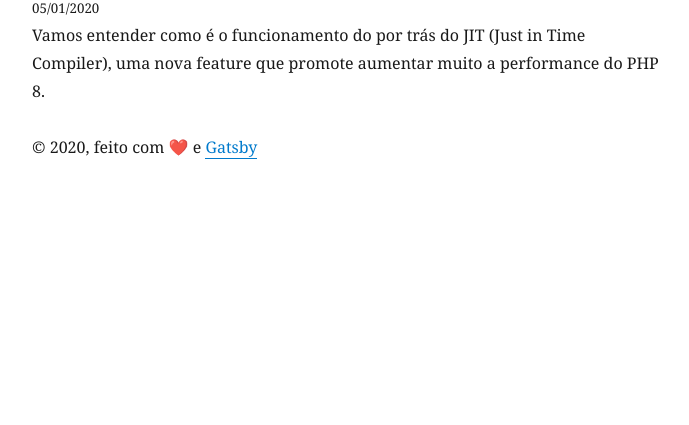
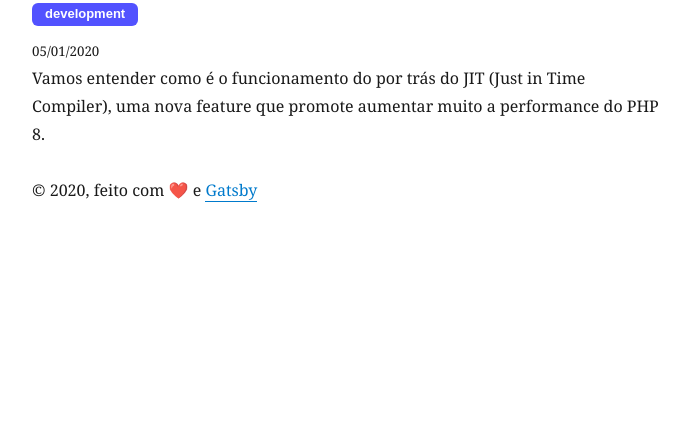
Before and after one commit to azeredogab/azeredogab.com, a Gatsby site: page / in a window 1280 px wide. Shown: the part 375-800 px from the top of the page, without its empty margins (293-982 px from the left). Built offline with nearby package versions, Linux system fonts and the light colour scheme; Gatsby itself is replaced by a stand-in of ours; some packages are replaced by stand-ins of ours.

Commit message:
Atualizando dependencias + adicionando tags

```diff
--- a/content/blog/php-8-e-a-entrada-do-JIT/index.md
+++ b/content/blog/php-8-e-a-entrada-do-JIT/index.md
@@ -3,6 +3,8 @@ title: PHP 8 e a entrada do JIT
 date: "2020-01-05T02:02:32.169Z"
 description: Vamos entender como é o funcionamento do por trás do JIT (Just in Time Compiler), uma nova feature que promote aumentar muito a performance do PHP 8.
 image: /php-8-e-a-entrada-do-JIT/facebook-share.jpg
+tags:
+    - development
 ---
 
 Se você é desenvolvedor PHP a algum tempo e gosta de acompanhar as novidades da linguagem, provavelmente já ouviu falar que o compilador JIT será adicionado no PHP 8. Se não ouviu, essa foi a [votação](https://wiki.php.net/rfc/jit#proposed_voting_choices) que tornou isso realidade. 90% dos core contributors votaram para essa feature entrasse no PHP 8. Desde o PHP 7 tivemos várias mudanças com o foco em aumento de perfomance, mas creio que esse seja um grande avanço na linguagem. Essa feature é bem grande e seu desenvolvimento foi iniciado a 2 anos atrás, sendo que ainda temos mais 1 ano até o lançamento do PHP 8. Nesse artigo vamos entrar um pouco no que teremos com esse novo avanço.
--- /dev/null
+++ b/src/components/tags.js
@@ -0,0 +1,51 @@
+import React from 'react'
+
+const getColor = (tag) => {
+    switch (tag) {
+        case 'development':
+            return {
+                background: '#5252ff',
+                text: '#FFFFFF'
+            }
+            break;
+        case 'cloud':
+            return {
+                background: '#e68b1a',
+                text: '#FFFFFF'
+            }
+            break;
+        default:
+            return {
+                background: '#5252ff',
+                text: '#FFFFFF'
+            }
+            break;
+    }
+
+}
+
+const TagsList = ({tags}) =>
+    <div style={{
+        display: 'flex',
+        fontFamily: 'Montserrat,sans-serif',
+        fontWeight: '600'
+    }}>
+        {tags.map((tag, index) => {
+            const color = getColor(tag)
+            return (<div style={{
+                background: color.background,
+                color: color.text,
+                padding: '0 13px',
+                fontSize: '13px',
+                margin: index > 0 ? '10px 0 10px 1%' : '10px 0',
+                borderRadius: '6px'
+
+            }}>
+                {tag}
+            </div>)
+        })}
+
+    </div>
+
+
+export default TagsList
--- a/src/pages/index.js
+++ b/src/pages/index.js
@@ -4,6 +4,7 @@ import { Link, graphql } from "gatsby"
 import Bio from "../components/bio"
 import Layout from "../components/layout"
 import SEO from "../components/seo"
+import TagsList from "../components/tags"
 import { rhythm } from "../utils/typography"
 
 class BlogIndex extends React.Component {
@@ -33,6 +34,7 @@ class BlogIndex extends React.Component {
                     {title}
                   </Link>
                 </h3>
+                <TagsList tags={node.frontmatter.tags || []}/>
                 <small>{node.frontmatter.date}</small>
               </header>
               <section>
@@ -70,6 +72,7 @@ export const pageQuery = graphql`
             date(formatString: "DD/MM/YYYY")
             title
             description
+            tags
           }
         }
       }
--- a/src/templates/blog-post.js
+++ b/src/templates/blog-post.js
@@ -4,6 +4,7 @@ import { Link, graphql } from "gatsby"
 import Bio from "../components/bio"
 import Layout from "../components/layout"
 import SEO from "../components/seo"
+import TagsList from "../components/tags"
 import { rhythm, scale } from "../utils/typography"
 
 class BlogPostTemplate extends React.Component {
@@ -31,6 +32,7 @@ class BlogPostTemplate extends React.Component {
             >
               {post.frontmatter.title}
             </h1>
+            <TagsList tags={post.frontmatter.tags || []}/>
             <p
               style={{
                 ...scale(-1 / 5),
@@ -101,6 +103,7 @@ export const pageQuery = graphql`
         date(formatString: "DD/MM/YYYY")
         description
         image
+        tags
       }
       fields {
         slug
```
Also changed, not shown: package.json (+21 -21 lines), 1 other file.
